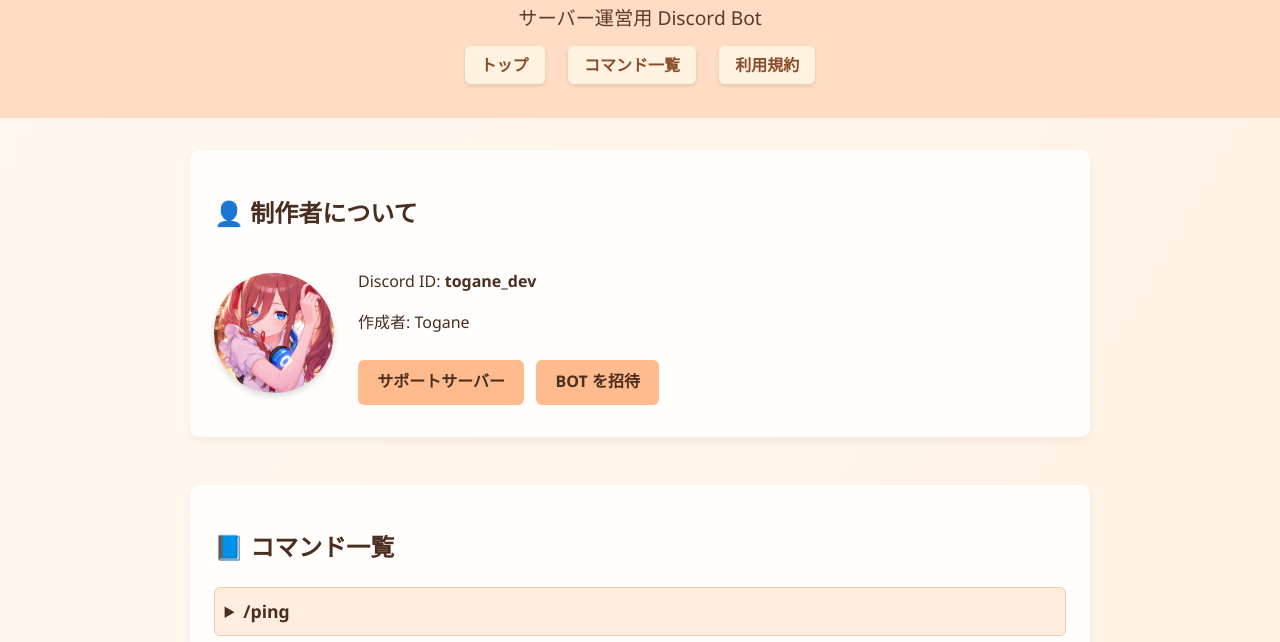
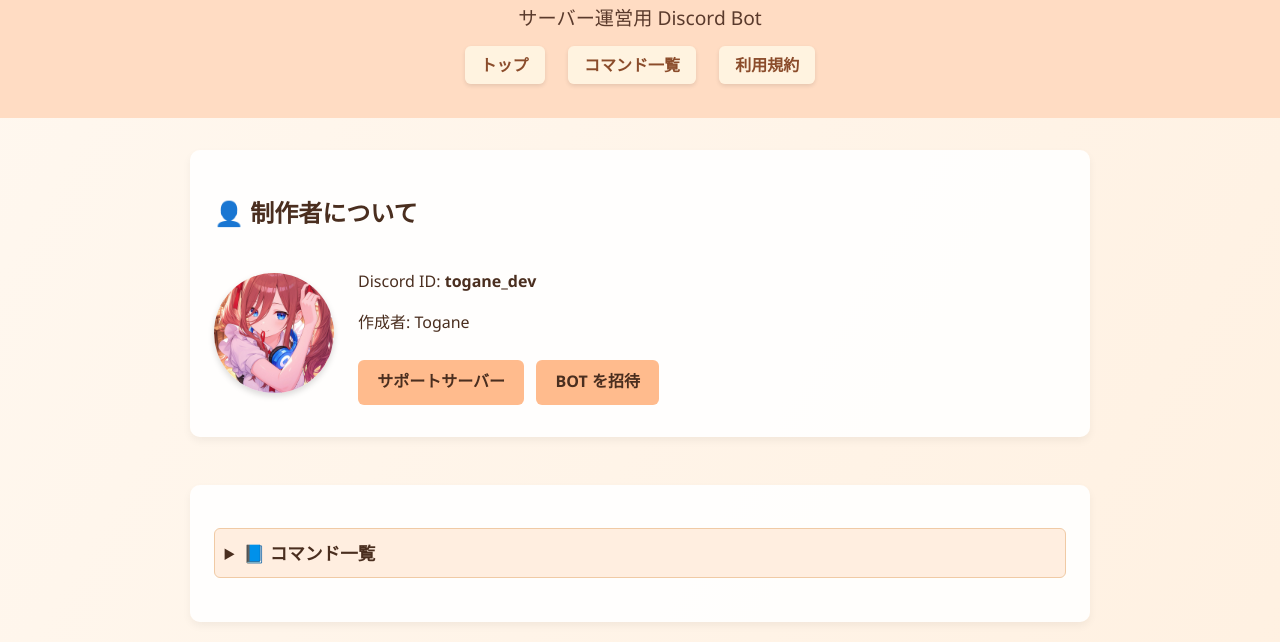
Before and after one commit to toganedev/Togane-Bot-Web, a plain HTML site: page index.html in a window 1280 px wide. Shown: the part 158-800 px from the top of the page. Drawn offline with Linux system fonts and the light colour scheme.

Commit message:
Update index.html

```diff
--- a/index.html
+++ b/index.html
@@ -5,6 +5,12 @@
   <meta name="viewport" content="width=device-width, initial-scale=1.0" />
   <title>Togane Bot</title>
   <link rel="stylesheet" href="style.css" />
+  <style>
+    summary.toggle-all {
+      cursor: pointer;
+      font-weight: bold;
+    }
+  </style>
 </head>
 <body>
   <header>
@@ -32,7 +38,11 @@
     </section>
 
     <section id="commands">
-      <h2>📘 コマンド一覧</h2>
+      <h2>
+        <details id="toggleAllCommands">
+          <summary class="toggle-all">📘 コマンド一覧</summary>
+          <div id="commandList">
+            <!-- ここに全ての details コマンドを入れる -->
             <details>
               <summary>/ping</summary>
               <div class="command">
@@ -40,6 +50,7 @@
                 <p>BotとDiscord APIの応答速度（レイテンシ）を確認します。Bot Latency / API Latency / WebSocket Ping を embed形式で表示。</p>
               </div>
             </details>
+
             <details>
               <summary>/verify</summary>
               <div class="command">
@@ -56,7 +67,6 @@
                 </p>
               </div>
             </details>
-
 <details>
   <summary>/welcome-setting</summary>
   <div class="command">
@@ -258,7 +268,7 @@
     </ul>
   </div>
 </details>
-
+      </h2>
     </section>
 
     <section id="terms">
@@ -266,7 +276,6 @@
       <details>
         <summary>利用規約を開く（全40項）</summary>
         <ol>
-          <!-- ここに30項目例として入っています -->
           <li>本Botを導入することで、本規約に同意したものとみなします。</li>
           <li>Botの悪用は禁止です。</li>
           <li>Botのコードや動作をリバースエンジニアリングしないでください。</li>
@@ -315,5 +324,16 @@
   <footer>
     <p>© 2025 Togane Bot</p>
   </footer>
+
+  <script>
+    const toggleAll = document.querySelector('#toggleAllCommands > summary');
+    const commandDetails = document.querySelectorAll('#commandList details');
+
+    toggleAll.addEventListener('click', (e) => {
+      e.preventDefault(); // summaryのデフォルト開閉防止
+      const isAnyClosed = [...commandDetails].some(d => !d.open);
+      commandDetails.forEach(d => d.open = isAnyClosed);
+    });
+  </script>
 </body>
 </html>
```
Lines whose indentation alone changed are shown as unchanged.
